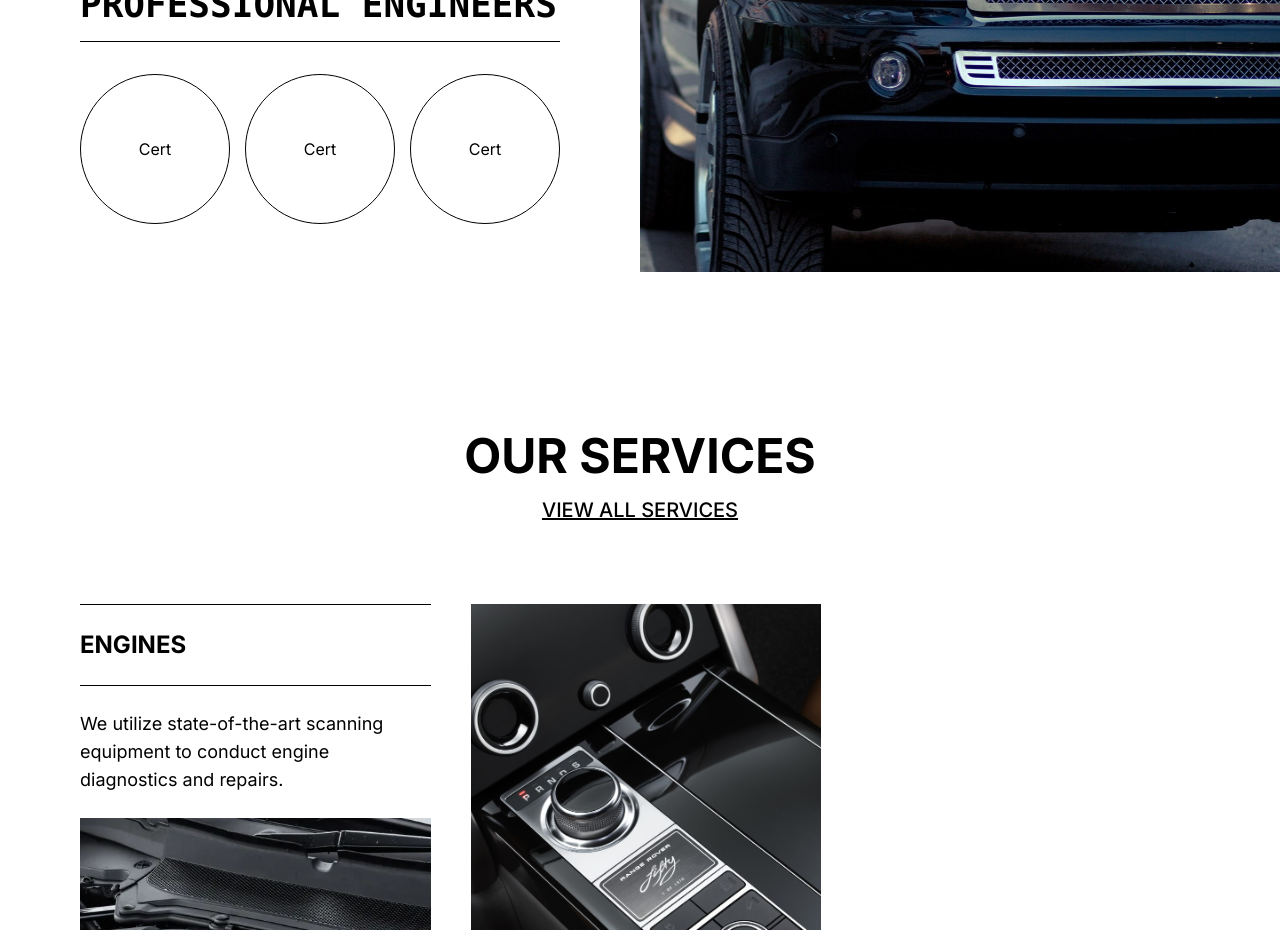
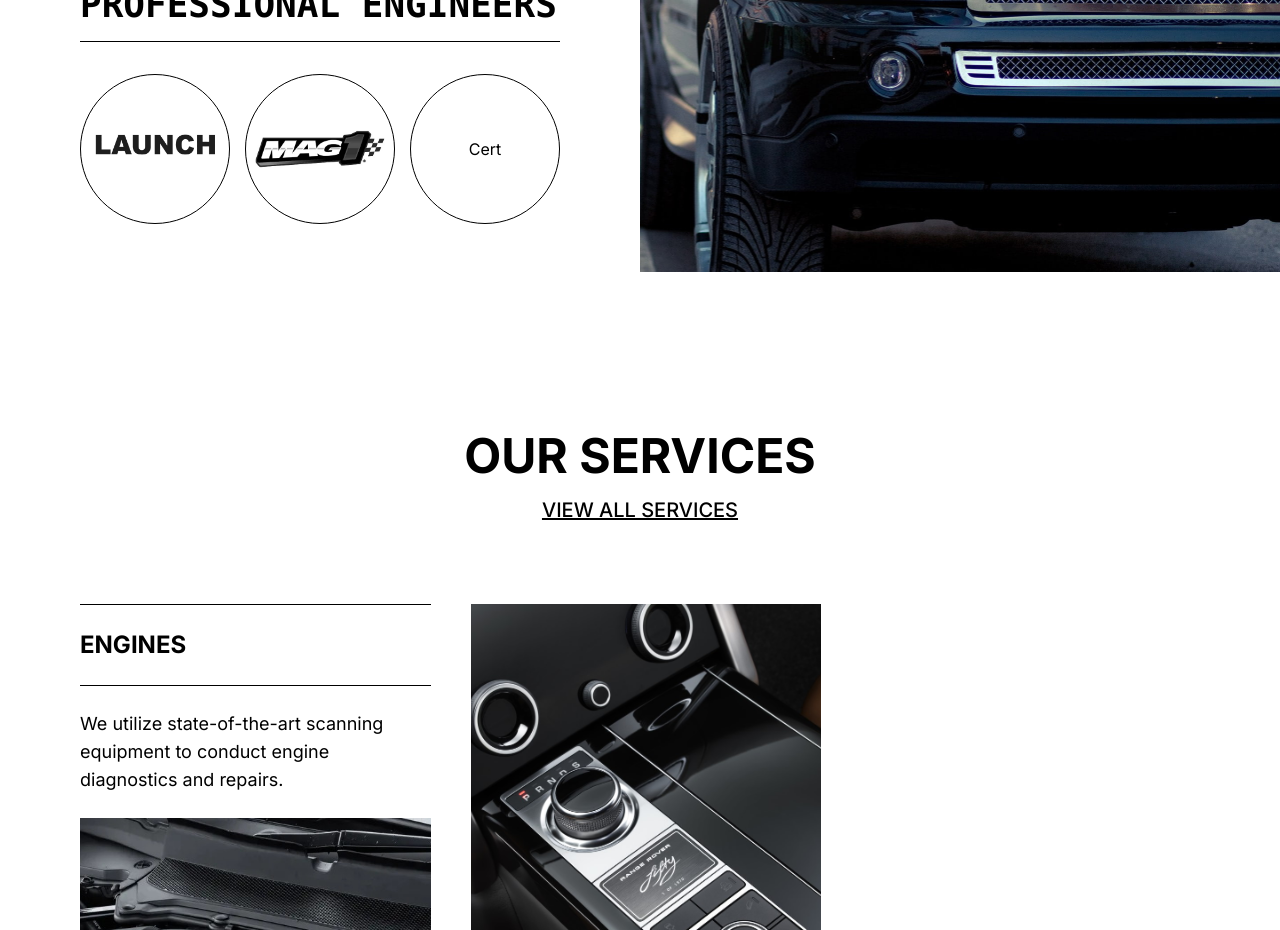
Before and after one commit to FK5/garage, a Next.js app: page / in a window 1280 px wide. Shown: the part 1860-2790 px from the top of the page. Built offline with nearby package versions, Linux system fonts and the light colour scheme; what tailwindcss-animated would draw is missing.

Commit message:
add 2 certificates fix paddings

```diff
--- a/src/components/CertificatesSection.tsx
+++ b/src/components/CertificatesSection.tsx
@@ -1,4 +1,5 @@
 import Divider from "./Divider";
+import Image from "next/image";
 
 export default function CertificatesSection() {
   return (
@@ -13,11 +14,21 @@ export default function CertificatesSection() {
           <Divider />
           <div className="flex justify-between mt-8">
             <div className="flex items-center justify-center border-[1px] rounded-full border-black w-[150px] h-[150px]">
-              <p>Cert</p>
+              <Image
+                alt="launch logo"
+                width={130}
+                height={130}
+                src={`/launch.jpg`}
+              />
             </div>
 
             <div className="flex items-center justify-center border-[1px] rounded-full border-black w-[150px] h-[150px]">
-              <p>Cert</p>
+              <Image
+                alt="mag1 logo"
+                width={130}
+                height={130}
+                src={`/mag1.jpg`}
+              />
             </div>
 
             <div className="flex items-center justify-center border-[1px] rounded-full border-black w-[150px] h-[150px]">
@@ -38,11 +49,21 @@ export default function CertificatesSection() {
         <Divider />
         <div className="flex flex-col items-center gap-8 mt-8">
           <div className="flex items-center justify-center border-[1px] rounded-full border-black w-[150px] h-[150px]">
-            <p>Cert</p>
+            <Image
+              alt="launch logo"
+              width={130}
+              height={130}
+              src={`/launch.jpg`}
+            />
           </div>
 
           <div className="flex items-center justify-center border-[1px] rounded-full border-black w-[150px] h-[150px]">
-            <p>Cert</p>
+            <Image
+              alt="mag1 logo"
+              width={130}
+              height={130}
+              src={`/mag1.jpg`}
+            />
           </div>
 
           <div className="flex items-center justify-center border-[1px] rounded-full border-black w-[150px] h-[150px]">
--- a/src/components/ServicesSection.tsx
+++ b/src/components/ServicesSection.tsx
@@ -79,7 +79,7 @@ export default function ServicesSection() {
           )}
         </div>
       </div>
-      <div id="services-section-mobile" className="flex flex-col sm:hidden dark:text-black bg-white flex items-center justify-center py-12 px-5">
+      <div id="services-section-mobile" className="flex flex-col sm:hidden dark:text-black bg-white flex items-center justify-center pt-24 sm:py-12 px-5">
         <p className="text-2xl font-bold mb-4">OUR SERVICES</p>
         <p
           className="mb-4 text-center px-[1rem] text-md underline font-medium hover:font-bold hover:cursor-pointer hover:text-red-500"
--- a/src/components/WorkProcessSection.tsx
+++ b/src/components/WorkProcessSection.tsx
@@ -89,7 +89,7 @@ export default function WorkProcessSection() {
         </div>
       </div>
 
-      <div className="bg-white h-[45rem] dark:text-black px-5 sm:px-20 sm:pr-20 block sm:hidden">
+      <div className="bg-white h-[45rem] dark:text-black px-5 pt-16 sm:px-20 sm:pr-20 block sm:hidden">
         <p className="py-6 text-sm">WORK PROCESS</p>
         {lineBreak}
         <p className="text-4xl font-bold py-6">
```
Also changed, not shown: public/launch.jpg (added), public/mag1.jpg (added).
